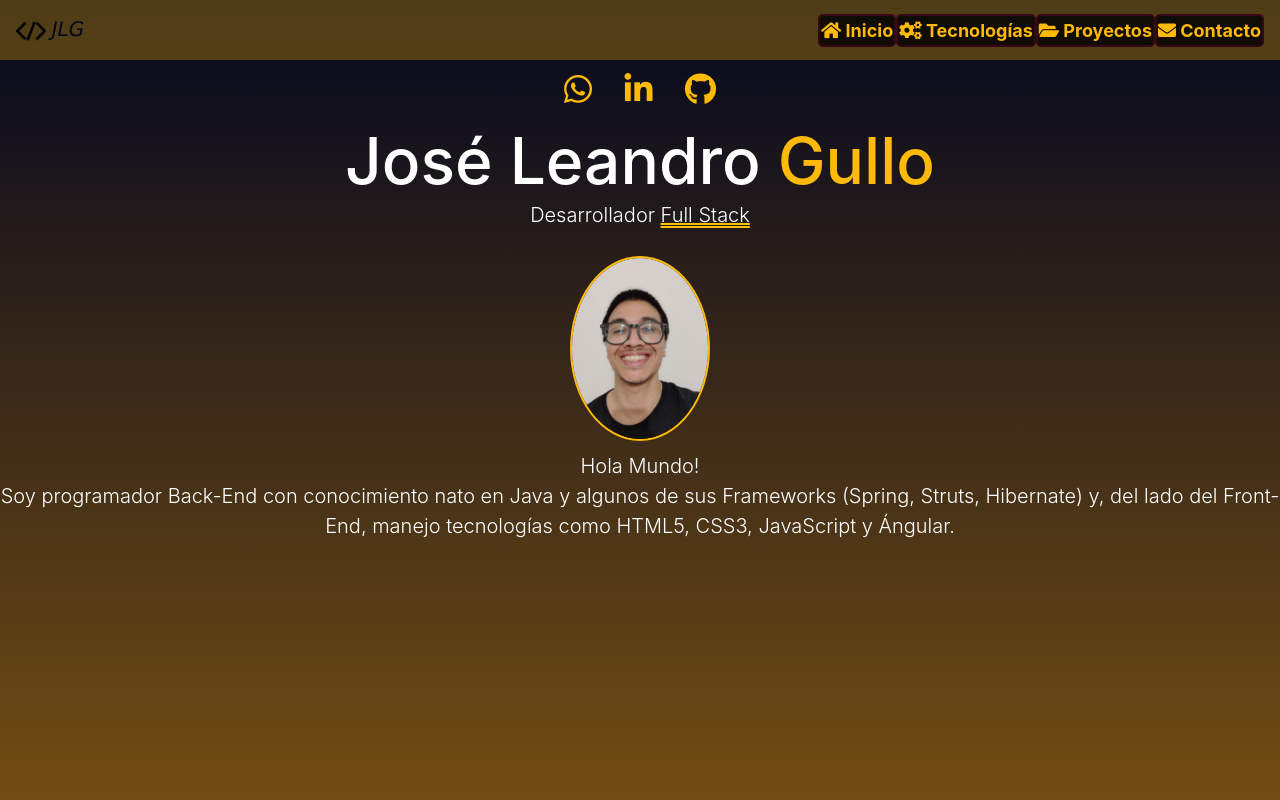
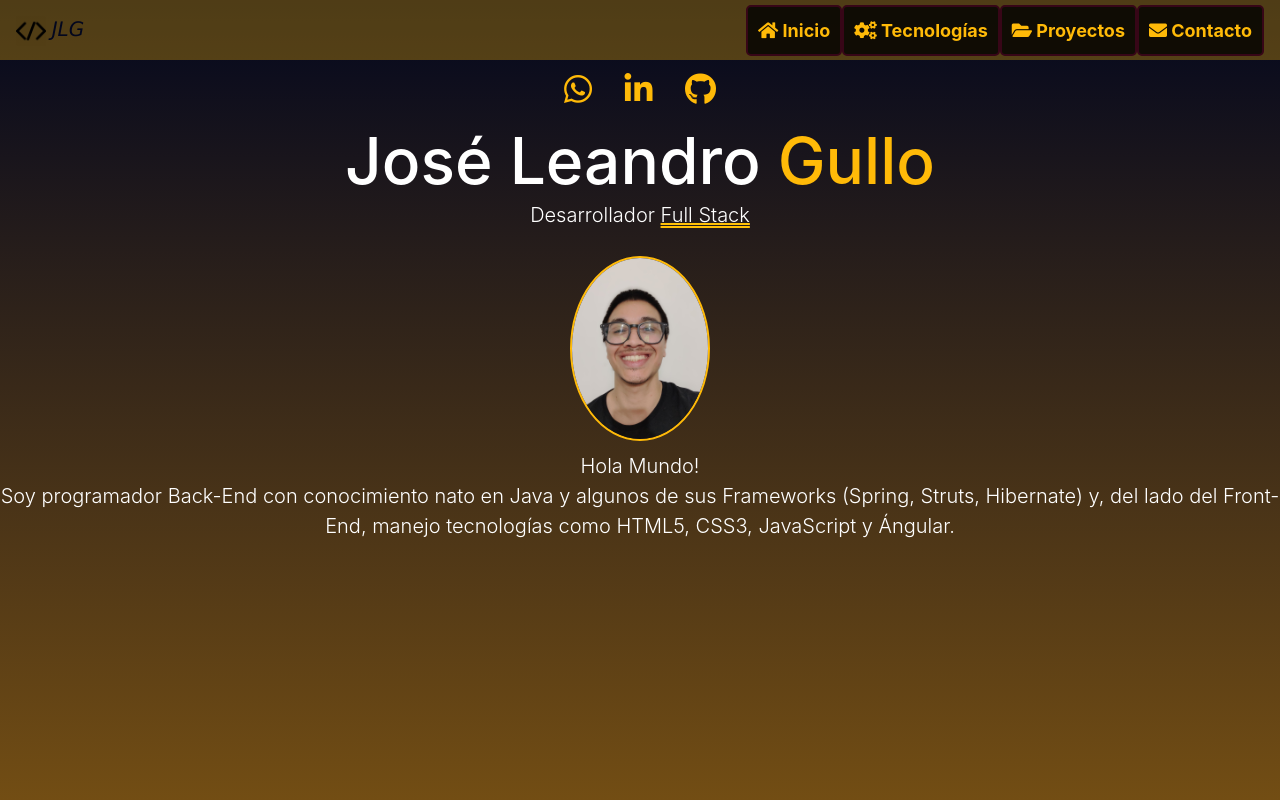
Before and after one commit to gullojoseleandro/gullojoseleandro.github.io, a website built with Vite: page index.html in a window 1280 px wide. Shown: the top 800 px of the page. Built offline with nearby package versions, Linux system fonts and the light colour scheme; files whose address does not match are found by name.

Commit message:
Cambio en el nav (pequeño "intento" de arreglo) (3)

```diff
--- a/index.html
+++ b/index.html
@@ -52,7 +52,7 @@
               <span class="botonDesplegarNav navbar-toggler-icon"></span>
             </button>
             <div class="collapse navbar-collapse " id="navbarNav">
-              <ul class="listaBotonesNav d-flex ml-auto justify-content-around flex-wrap">
+              <ul class="listaBotonesNav d-flex ml-auto justify-content-around">
                 <li>
                   <span class="elementosDelNav">
                     <a class="navBotonesInternosLetras font-weight-bold" href="#inicio" onclick="ocultarNav()">
--- a/style.css
+++ b/style.css
@@ -69,7 +69,7 @@ body {
 
 
 .elementosDelNav {
-  display: inline-flex;
+  display: inline-block;
   background-color: rgba(0, 0, 0, 0.8);
   color: #FFBA08;
   border: 2px solid #370617;
@@ -78,7 +78,7 @@ body {
   cursor: pointer;
   margin: 10px 0px;
   font-size: 15px;
-  padding: 1px 1px 1px 1px;
+  padding: 10px 10px 10px 10px;
 }
 .elementosDelNav:hover {
   background-color: #03071E;
```
